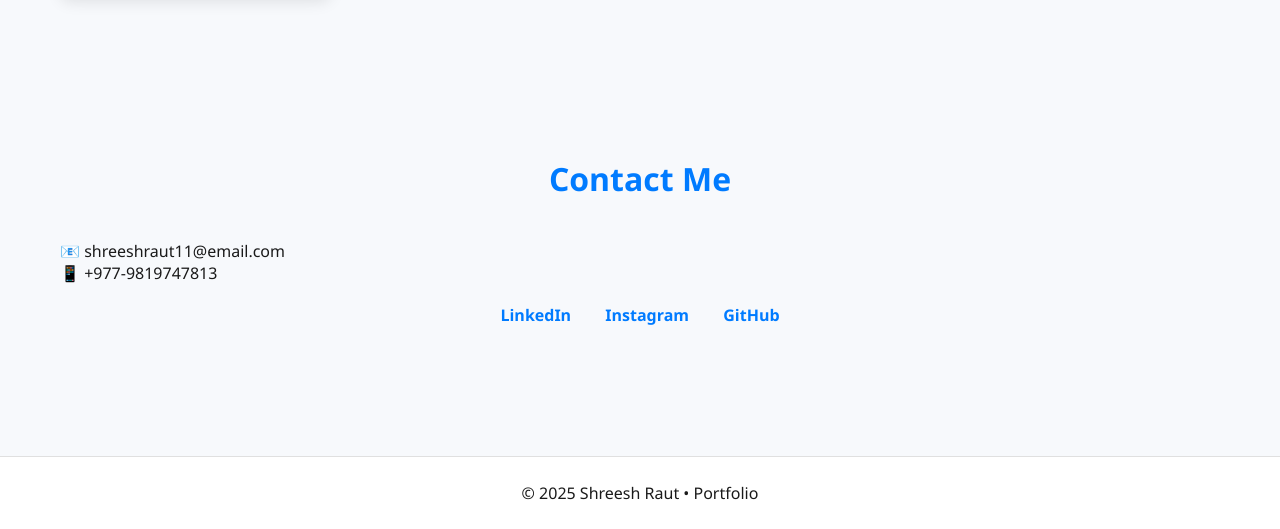
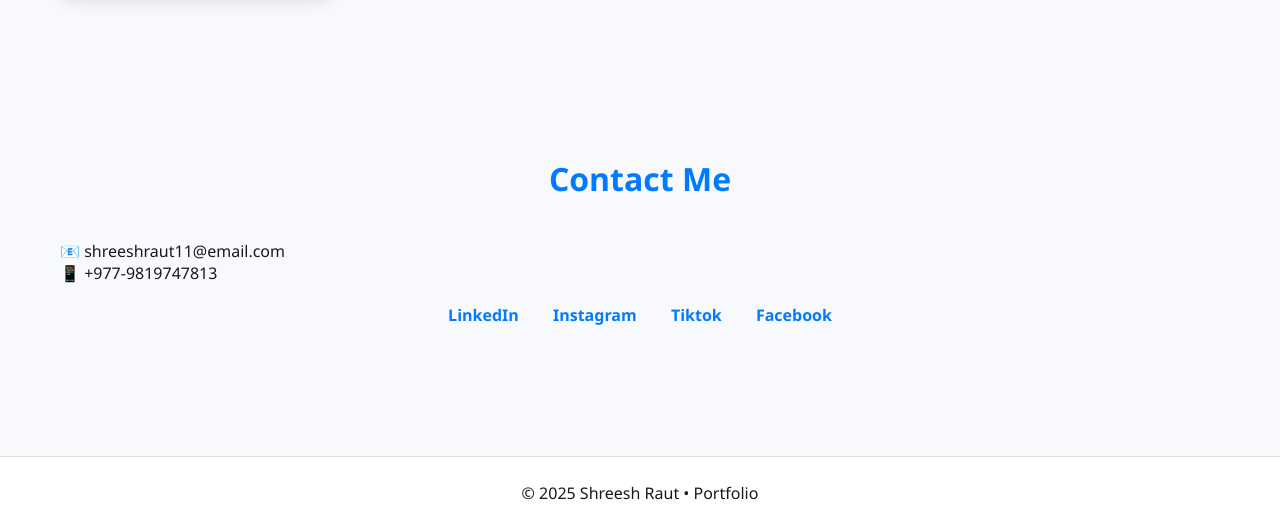
Before and after one commit to shreeshraut/Portfolio-Website, a plain HTML site: page index.html in a window 1280 px wide. Shown: the part 2039-2568 px from the top of the page. Drawn offline with nearby package versions, Linux system fonts and the light colour scheme.

Commit message:
Update index.html

```diff
--- a/index.html
+++ b/index.html
@@ -92,8 +92,9 @@ Passionate about Web Development & Data Handling | Skilled in HTML, CSS, Java, a
     <p>📱 +977-9819747813</p>
     <div class="socials">
       <a href="https://www.linkedin.com/in/shreesh-raut-6035562ab/">LinkedIn</a>
-      <a href="#">Instagram</a>
-      <a href="#">GitHub</a>
+      <a href="https://www.instagram.com/shreesh_raut11?igsh=Zmt1cmE3dDl0MW42">Instagram</a>
+      <a href="https://www.tiktok.com/@mr.shreesh11?_t=ZS-8y3FHaHtwdV&_r=1">Tiktok</a>
+      <a href="https://www.facebook.com/share/1C6XW5C7bk/?mibextid=qi2Omg">Facebook</a>
     </div>
   </section>
 
```
